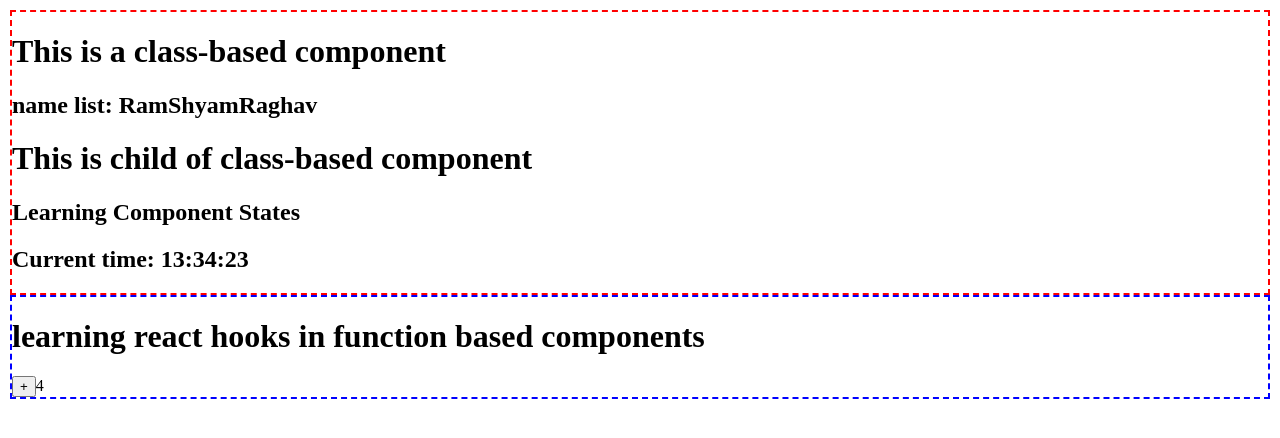
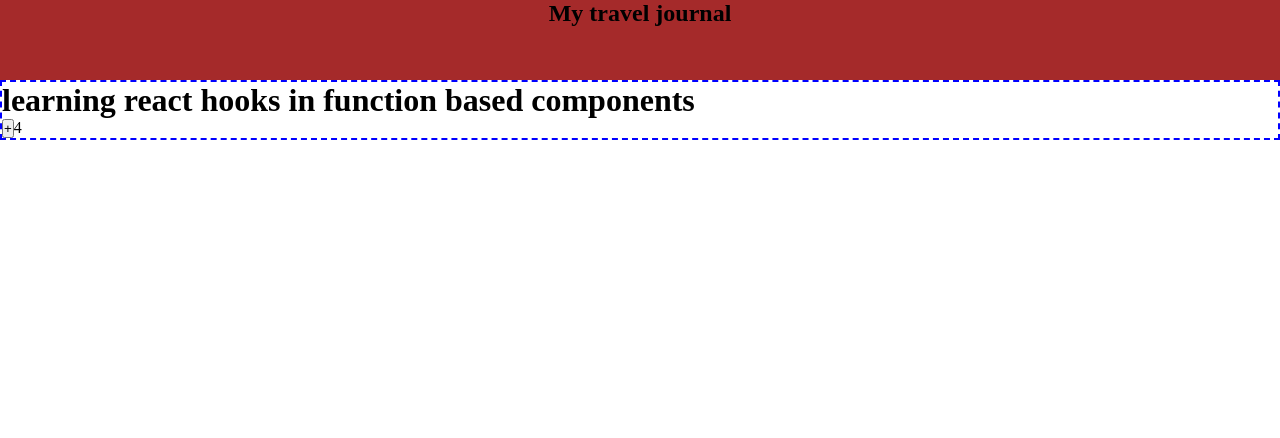
Before and after one commit to longb1/webpack-frontpage, a React app: page / in a window 1280 px wide. Built offline with nearby package versions, Linux system fonts and the light colour scheme.

Commit message:
initial commit for new project
create landing page for travel using react and props

```diff
--- a/src/components/App.js
+++ /dev/null
@@ -1,59 +0,0 @@
-import React, {Component} from 'react';
-
-class App extends Component {
-    constructor(props) {
-        super(props);
-    }
-
-    render (){
-        return(
-            <div style={{border: "2px dashed red"}}>
-                <h1>This is a class-based component</h1>
-                <h2>name list: {this.props.names}</h2>
-
-                <Clock/>
-            </div>
-        )
-    }
-}
-
-App.defaultProps = {
-    names: ['Ram', 'Shyam', 'Raghav']
-}
-
-class Clock extends Component { //child component for clock
-    constructor(props) {
-        super(props);
-
-        this.state = { time : new Date() };
-    }
-
-    componentDidMount(){
-        this.timer = setInterval(
-            () => this.tick(),
-            1000);
-    }
-
-    componentWillUnmount(){
-        clearInterval(this.timer);
-    }
-
-    tick(){
-        this.setState({
-            time : new Date()
-        });
-    }
-
-    render (){
-        return(
-            <div>
-                <h1>This is child of class-based component</h1>
-                <h2>Learning Component States</h2>
-                <h2>Current time: {this.state.time.toLocaleTimeString('en-GB')}</h2>
-            </div>
-        )
-    }
-}
-
-
-export default App
--- /dev/null
+++ b/src/components/navbar.js
@@ -0,0 +1,11 @@
+import React from 'react';
+
+export default function NavBar(){
+
+
+    return(
+        <nav>
+            <h1>My travel journal</h1>
+        </nav>
+    );
+}
--- a/src/index.js
+++ b/src/index.js
@@ -1,15 +1,15 @@
 import React from "react";
 import ReactDOM from "react-dom";
-import App from './components/App.js';
 import FunctionComponent from "./components/functionComp.js";
 import "./style.css"
+import NavBar from "./components/navbar.js";
 
 const root = ReactDOM.createRoot(document.getElementById('app'));
 
 root.render(
 
     <div >
-        <App/>
+        <NavBar/>
         <FunctionComponent/>
     </div>
 
--- a/src/style.css
+++ b/src/style.css
@@ -1,5 +1,12 @@
-body{
+*{
   box-sizing: border-box;
-  margin:auto;
-  padding:10px;
+  margin:0;
+  padding:0;
 }
+
+nav{
+  background-color: brown;
+  height:10vh;
+  display:flex;
+  justify-content: center;
+}
```
Also changed, not shown: src/components/card.js (added, +11 -0 lines), src/components/container.js (added, +11 -0 lines).
